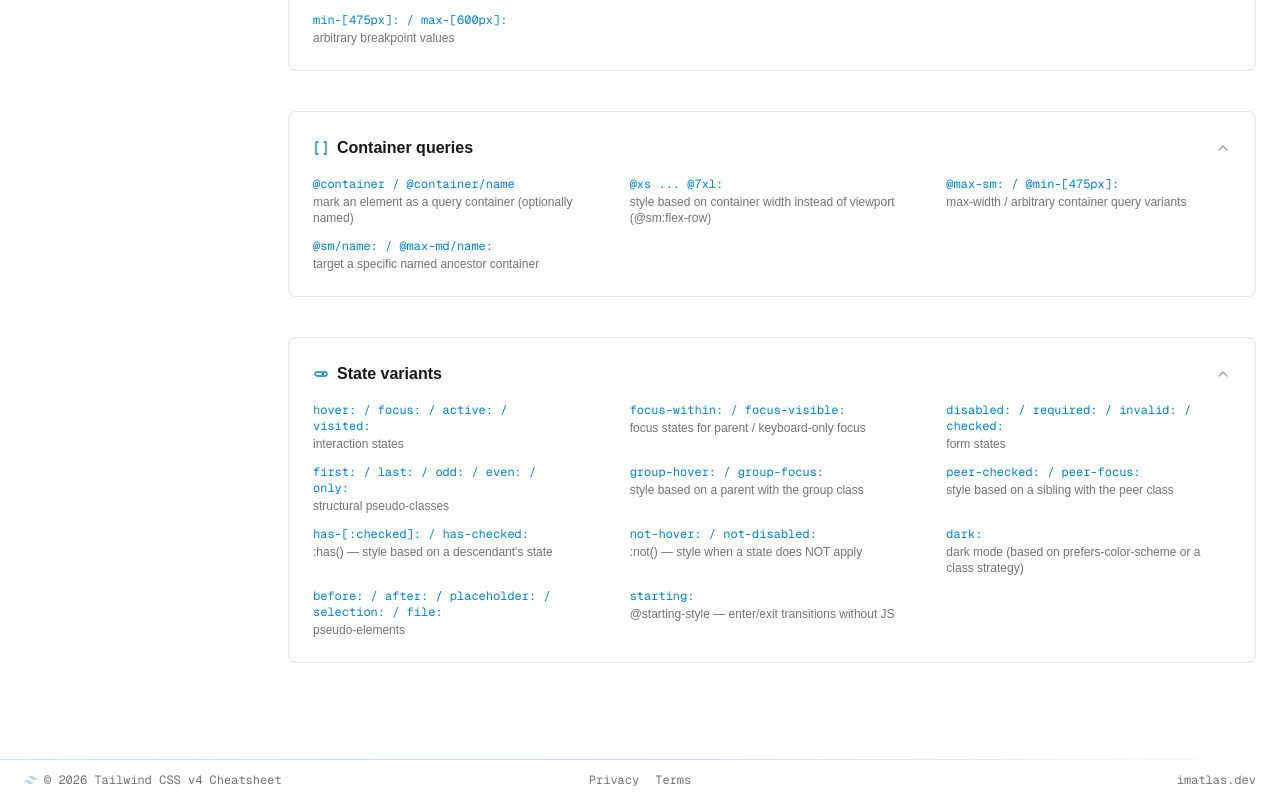
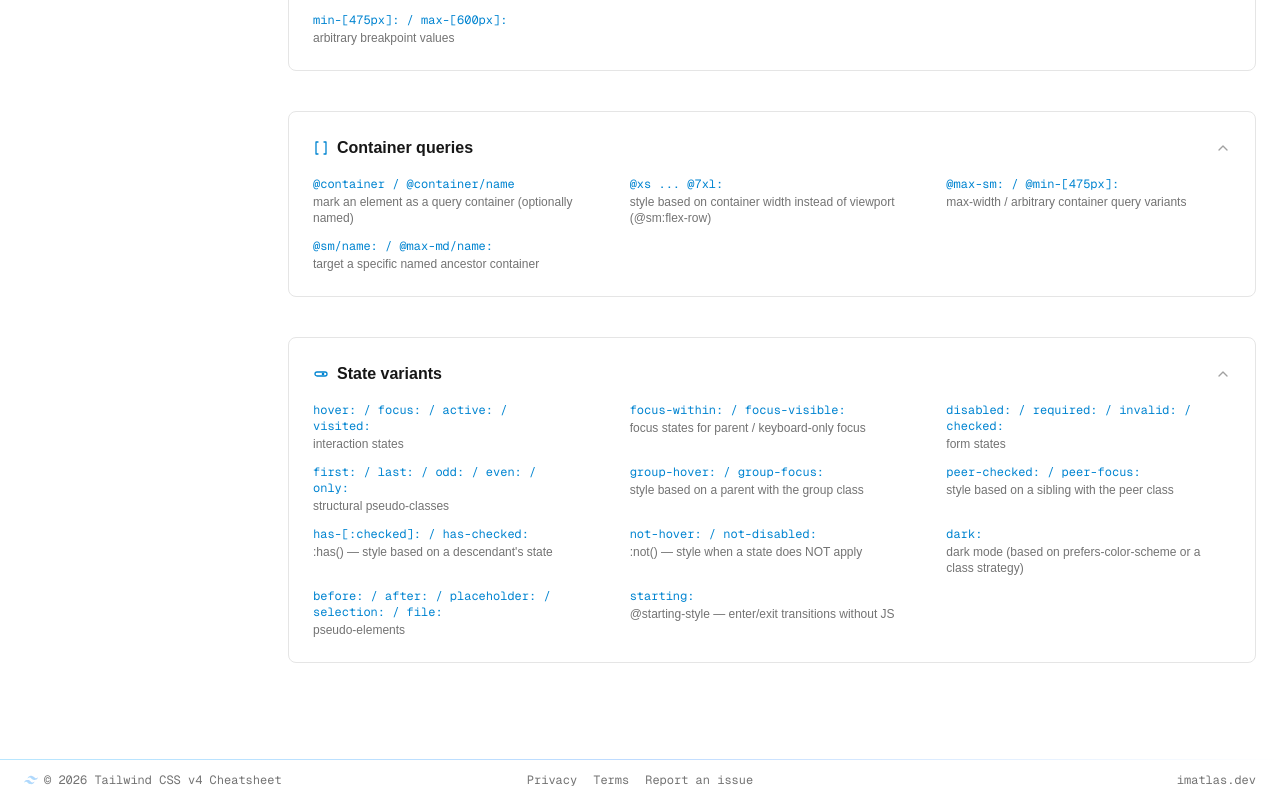
Before and after one commit to atlllas/TailwindCSS-Cheatsheet, a Next.js app: page / in a window 1280 px wide. Shown: the part 5908-6708 px from the top of the page. Built offline with nearby package versions, Linux system fonts and the light colour scheme.

Commit message:
Add a JSON API endpoint and a "Report an issue" footer link
/api/classes.json serves the full dataset (breaking changes, extended
and condensed groups, last-updated date) for anyone scripting against
it. The footer link opens a prefilled GitHub issue for content fixes.

```diff
--- /dev/null
+++ b/src/app/api/classes.json/route.ts
@@ -0,0 +1,19 @@
+import { NextResponse } from "next/server";
+import {
+  CHEATSHEET_GROUPS,
+  CONDENSED_GROUPS,
+  V4_BREAKING_CHANGES,
+  LAST_UPDATED,
+} from "@/lib/cheatsheet-data";
+
+export const dynamic = "force-static";
+
+export function GET() {
+  return NextResponse.json({
+    lastUpdated: LAST_UPDATED,
+    source: "https://tailwindcss.imatlas.dev",
+    breakingChanges: V4_BREAKING_CHANGES,
+    extended: CHEATSHEET_GROUPS,
+    condensed: CONDENSED_GROUPS,
+  });
+}
--- a/src/components/Footer.tsx
+++ b/src/components/Footer.tsx
@@ -23,6 +23,14 @@ export default function Footer() {
           >
             Terms
           </Link>
+          <a
+            href="https://github.com/atlllas/TailwindCSS-Cheatsheet/issues/new?title=Content+issue&body=Which+class+or+section%3F%0A%0AWhat%27s+wrong%3F%0A"
+            target="_blank"
+            rel="noopener noreferrer"
+            className="font-mono text-xs text-neutral-500 transition-colors hover:text-sky-600 dark:text-neutral-400 dark:hover:text-sky-400"
+          >
+            Report an issue
+          </a>
         </div>
         <a
           href="https://imatlas.dev"
```
